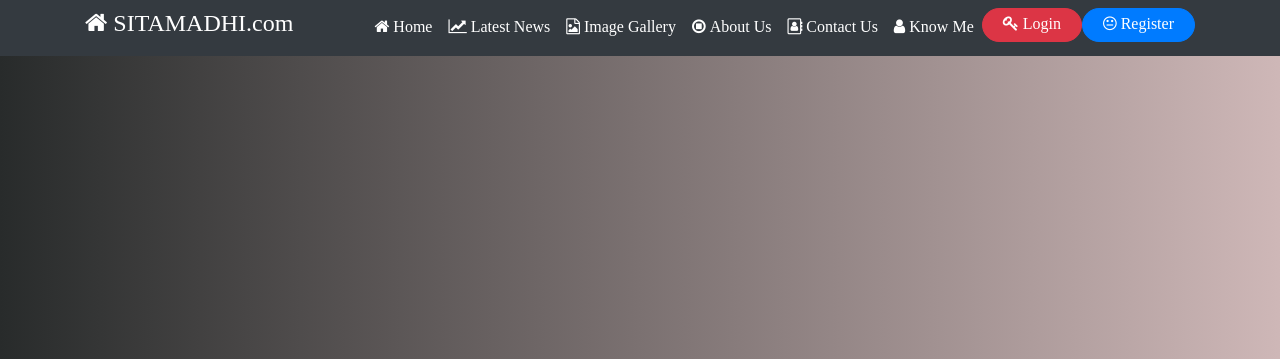
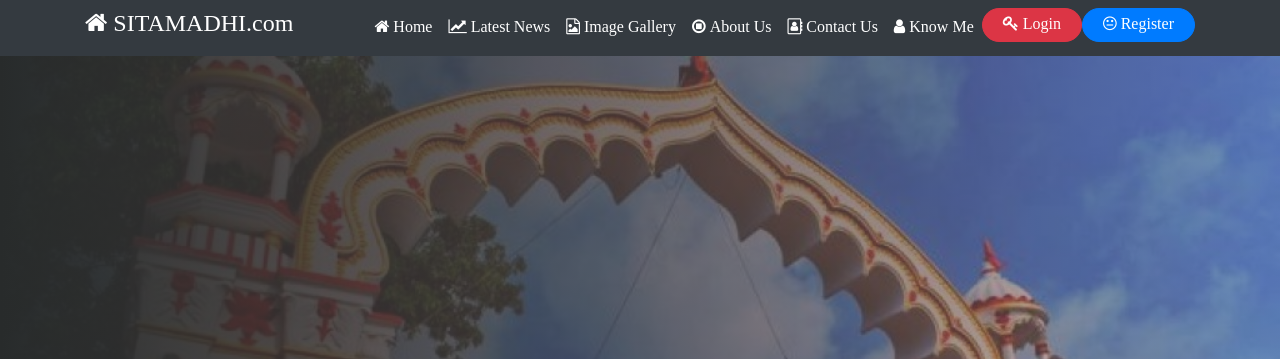
Before and after one commit to Amitgithub77/mytemplate, a plain HTML site: page index.html in a window 1280 px wide. Shown: the top 359 px of the page. Drawn offline with nearby package versions, Linux system fonts and the light colour scheme; the site is published under a folder, as on GitHub Pages, so addresses that start at the root find nothing.

Commit message:
Update style.css

```diff
--- a/css/style.css
+++ b/css/style.css
@@ -6,7 +6,7 @@ body{
     height: 90vh;
     width: 100%;
 
-    background: linear-gradient( to right, rgb(40, 43, 43), rgba(158, 112, 112, 0.5) ) , url("/img/front.jpg");
+    background: linear-gradient( to right, rgb(40, 43, 43), rgba(158, 112, 112, 0.5) ) , url(../img/front.jpg);
     background-size: cover;
     color: white;
 }
```
